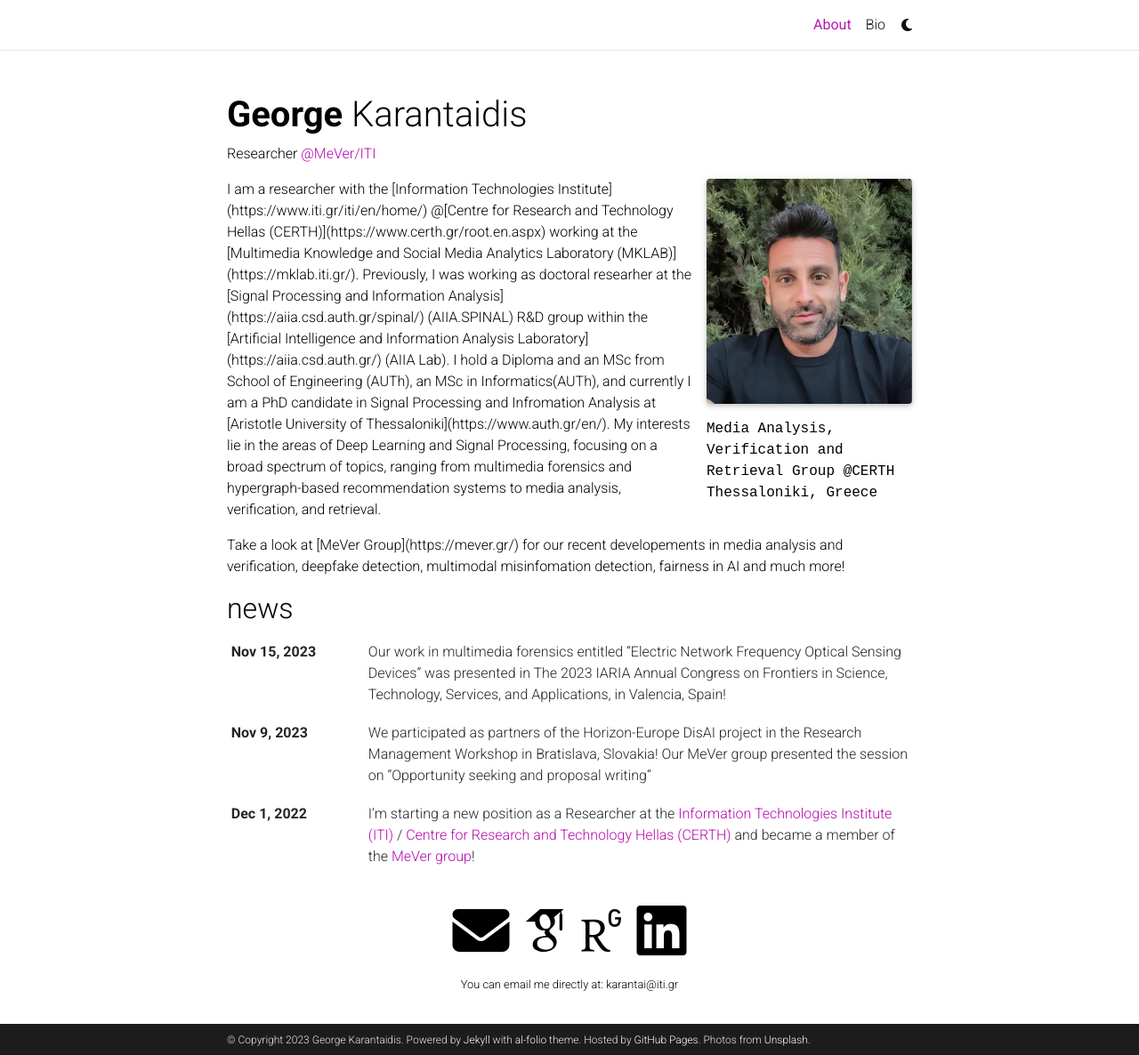
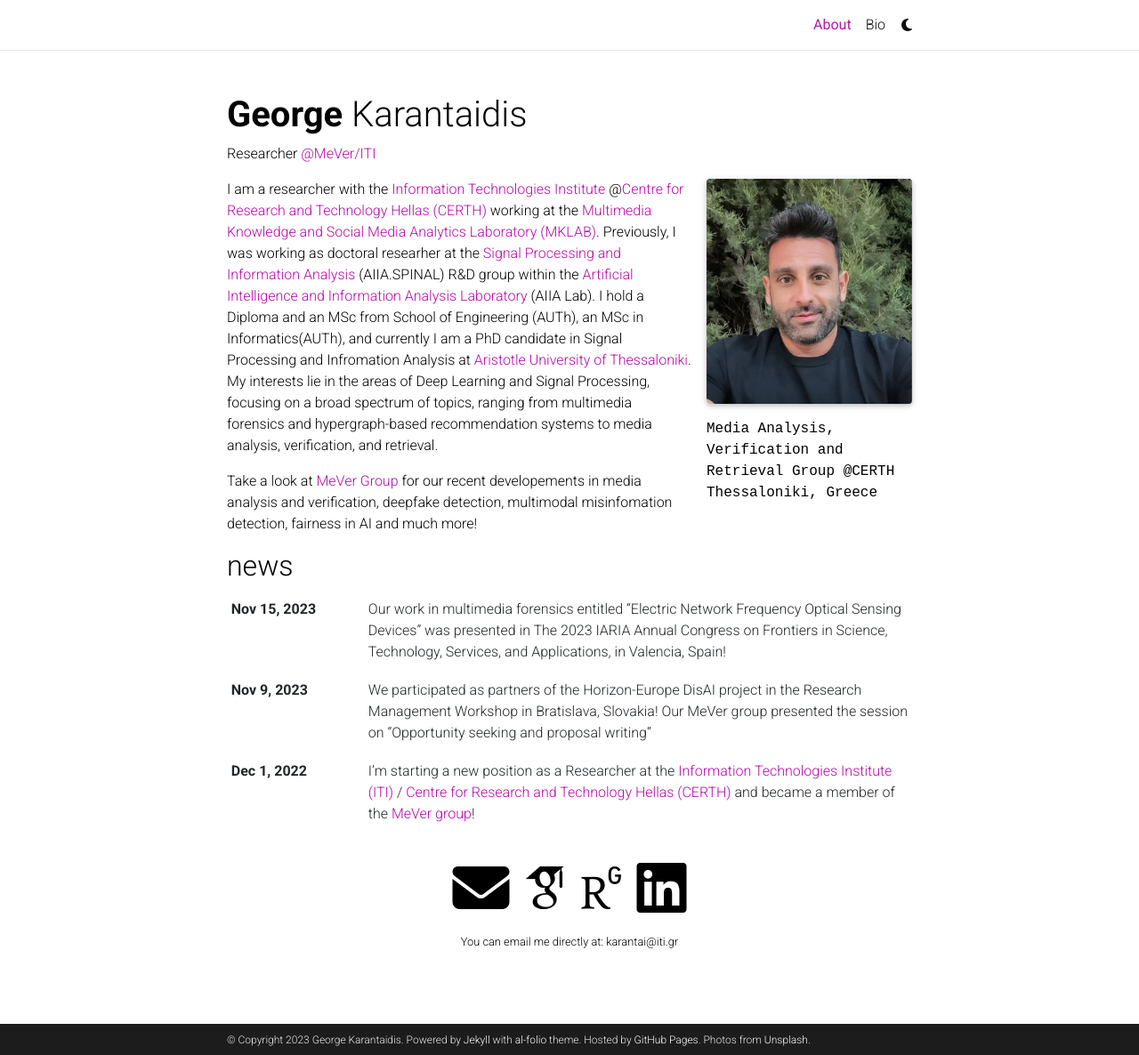
Before and after one commit to geokarant/geokarant.github.io, a Jekyll site: the page built from _pages/about.md, in a window 1280 px wide and 1186 px high. Shown: the whole window at 89% size. Built offline with Jekyll 4.4.1, drawn with Linux system fonts in a browser that asks for light colours; full-size pictures stand in for the smaller copies a plugin makes; some web fonts are replaced; comment, search, counter and statistics services are not loaded; a style sheet for code colours, icons or effects is not loaded.

Commit message:
Update about.md

```diff
--- a/_pages/about.md
+++ b/_pages/about.md
@@ -17,6 +17,6 @@
 social: true  # includes social icons at the bottom of the page
 ---
 
-<p>I am a researcher with the [Information Technologies Institute](https://www.iti.gr/iti/en/home/) @[Centre for Research and Technology Hellas (CERTH)](https://www.certh.gr/root.en.aspx) working at the [Multimedia Knowledge and Social Media Analytics Laboratory (MKLAB)](https://mklab.iti.gr/). Previously, I was working as doctoral researher at the [Signal Processing and Information Analysis](https://aiia.csd.auth.gr/spinal/) (AIIA.SPINAL) R&D group within the [Artificial Intelligence and Information Analysis Laboratory](https://aiia.csd.auth.gr/)  (AIIA Lab). I hold a Diploma and an MSc from School of Engineering (AUTh), an MSc in Informatics(AUTh), and currently I am a PhD candidate in Signal Processing and Infromation Analysis at [Aristotle University of Thessaloniki](https://www.auth.gr/en/). My interests lie in the areas of Deep Learning and Signal Processing, focusing on a broad spectrum of topics, ranging from multimedia forensics and hypergraph-based recommendation systems to media analysis, verification, and retrieval.</p>
+I am a researcher with the [Information Technologies Institute](https://www.iti.gr/iti/en/home/) @[Centre for Research and Technology Hellas (CERTH)](https://www.certh.gr/root.en.aspx) working at the [Multimedia Knowledge and Social Media Analytics Laboratory (MKLAB)](https://mklab.iti.gr/). Previously, I was working as doctoral researher at the [Signal Processing and Information Analysis](https://aiia.csd.auth.gr/spinal/) (AIIA.SPINAL) R&D group within the [Artificial Intelligence and Information Analysis Laboratory](https://aiia.csd.auth.gr/)  (AIIA Lab). I hold a Diploma and an MSc from School of Engineering (AUTh), an MSc in Informatics(AUTh), and currently I am a PhD candidate in Signal Processing and Infromation Analysis at [Aristotle University of Thessaloniki](https://www.auth.gr/en/). My interests lie in the areas of Deep Learning and Signal Processing, focusing on a broad spectrum of topics, ranging from multimedia forensics and hypergraph-based recommendation systems to media analysis, verification, and retrieval.
 
-<p>Take a look at [MeVer Group](https://mever.gr/) for our recent developements in media analysis and verification, deepfake detection, multimodal misinfomation detection, fairness in AI and much more!</p>
+Take a look at [MeVer Group](https://mever.gr/) for our recent developements in media analysis and verification, deepfake detection, multimodal misinfomation detection, fairness in AI and much more!
```
